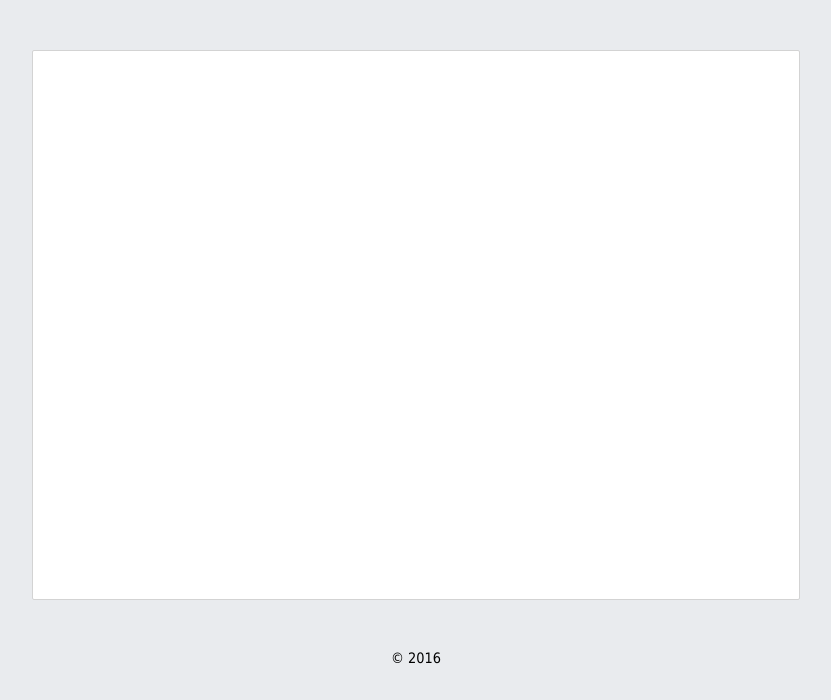
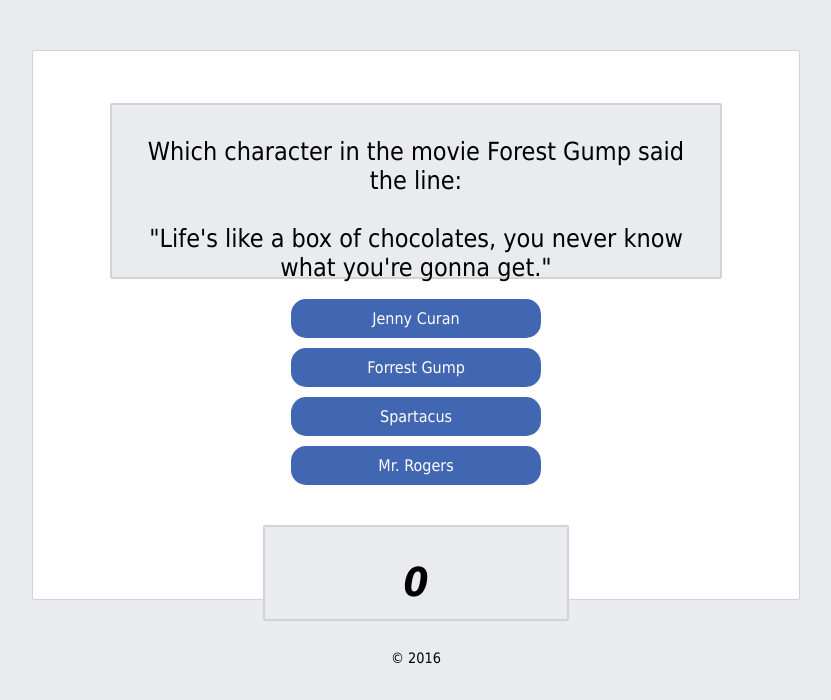
Before and after one commit to dannye/quotebook, a PHP site: page /html/question1.html in a window 1280 px wide. Shown: the part 100-800 px from the top of the page, without its empty margins (224-1055 px from the left). Run offline with PHP 8.4, Linux system fonts and the light colour scheme.

Commit message:
adds question one and game over screens

```diff
--- a/css/game.css
+++ b/css/game.css
@@ -23,3 +23,38 @@
 #game-screen-pic {
 	width: 250px;
 }
+
+#gameover-screen-pic {
+	width: 250px;
+}
+.question-display-div {
+	width: 80%;
+	height: 11rem;
+	border: 2px solid lightgray;
+	border-radius: 2px;
+	margin: 20px auto;
+	padding: 2rem;
+	font-size:25px;
+}
+.score-display-div {
+	text-align: center;
+	width: 40%;
+	height: 6rem;
+	border: 2px solid lightgray;
+	border-radius: 2px;
+	margin: 40px auto;
+	padding: 2rem;
+	font-size:40px;
+}
+#try-again {
+float: left;
+margin: 20px 0 0 340px;
+padding: 2rem;
+width: 175px;
+}
+#main-menu {
+float: right;
+margin: 20px 340px 0 0;
+padding: 2rem;
+width: 175px;
+}
--- a/html/question1.html
+++ b/html/question1.html
@@ -20,7 +20,17 @@
 		</header>
 
 		<div id="page">
-
+			<div class="question-display-div">
+			Which character in the movie Forest Gump said the line:<br><br>
+			"Life's like a box of chocolates, you never know what you're gonna get."
+			</div>
+			<a href="" class="button" id="answer1">Jenny Curan</a>
+			<a href="" class="button" id="answer2">Forrest Gump</a>
+			<a href="" class="button" id="answer3">Spartacus</a>
+			<a href="./gameover.html" class="button" id="answer4">Mr. Rogers</a>
+			<div class="score-display-div">
+			<b><em>0</em></b>
+			</div>
 		</div>
 
 		<footer>
```
Also changed, not shown: html/gameover.html (+6 -1 lines), images/game_over.png (added).
